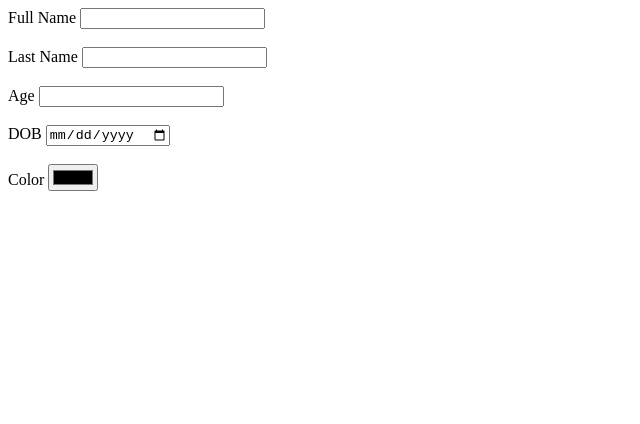
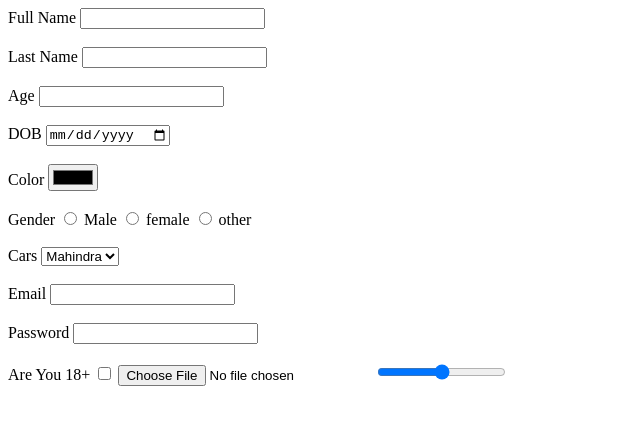
Before and after one commit to saurabhbansal2443/FSD-20-Inderpuri-Coding-Thinker, a plain HTML site: page HTML/Input.html in a window 1280 px wide. Shown: the whole page, without its empty margins (0-640 px from the left). Drawn offline with Linux system fonts and the light colour scheme.

Commit message:
Input tags

```diff
--- a/HTML/Input.html
+++ b/HTML/Input.html
@@ -16,15 +16,49 @@
     <br />
     <label for="age">Age</label>
     <input id="age" type="number" />
-
-     <br />
+    <br />
     <br />
     <label for="dob">DOB</label>
     <input id="dob" type="date" />
-
-     <br />
+    <br />
     <br />
     <label for="color">Color</label>
     <input id="color" type="color" />
+    <br />
+    <br />
+    <label for="gender">Gender</label>
+
+    <input name="gender" id="male" type="radio" />
+    <label for="male">Male</label>
+
+    <input name="gender" id="female" type="radio" />
+    <label for="female">female</label>
+
+    <input name="gender" id="other" type="radio" />
+    <label for="other">other</label>
+
+    <br />
+    <br />
+    <label for="cars">Cars</label>
+    <select name="" id="cars">
+      <option value="">Mahindra</option>
+      <option value="">Tata</option>
+    </select>
+
+    <br />
+    <br />
+    <label for="email">Email</label>
+    <input id="email" type="email" />
+    <br />
+    <br />
+    <label for="password">Password</label>
+    <input id="password" type="password" />
+    <br />
+    <br />
+    <label for="check">Are You 18+</label>
+    <input id="check" type="checkbox" />
+
+    <input type="file" />
+    <input type="range" />
   </body>
 </html>
```
